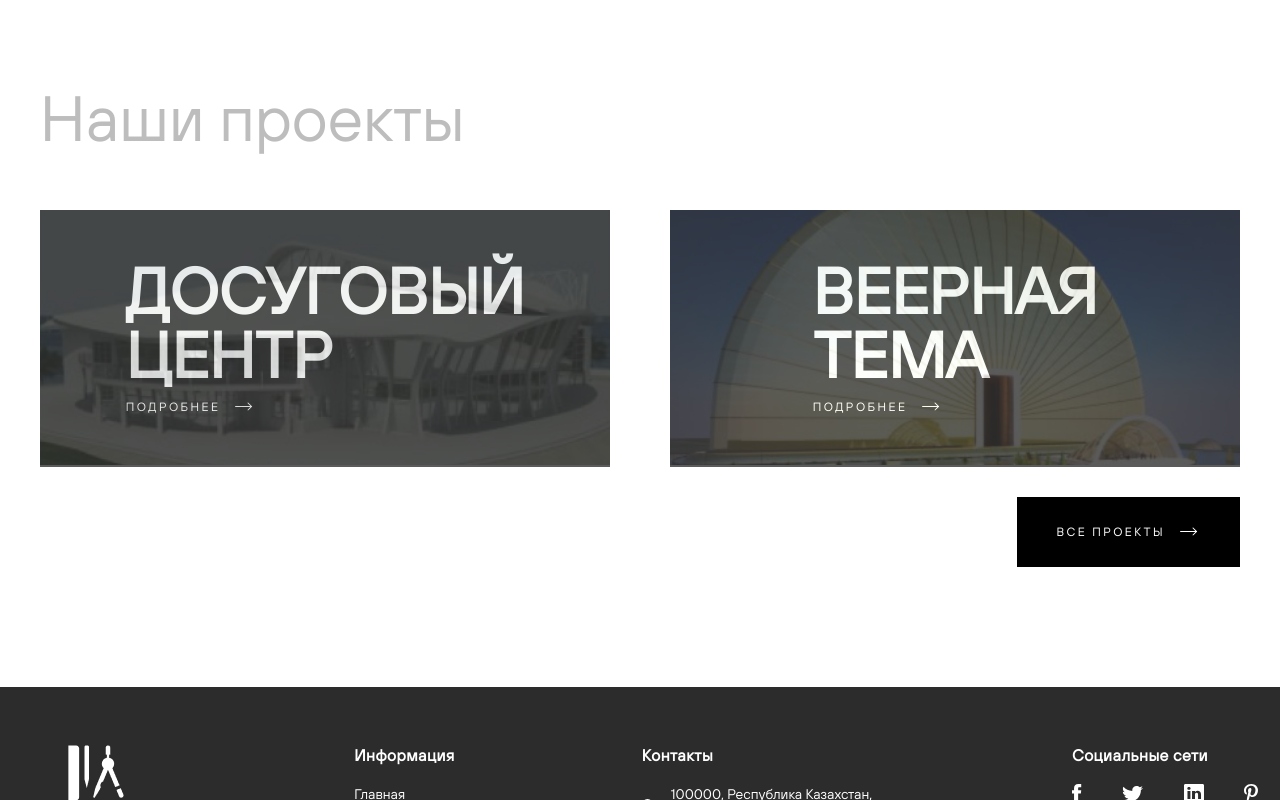
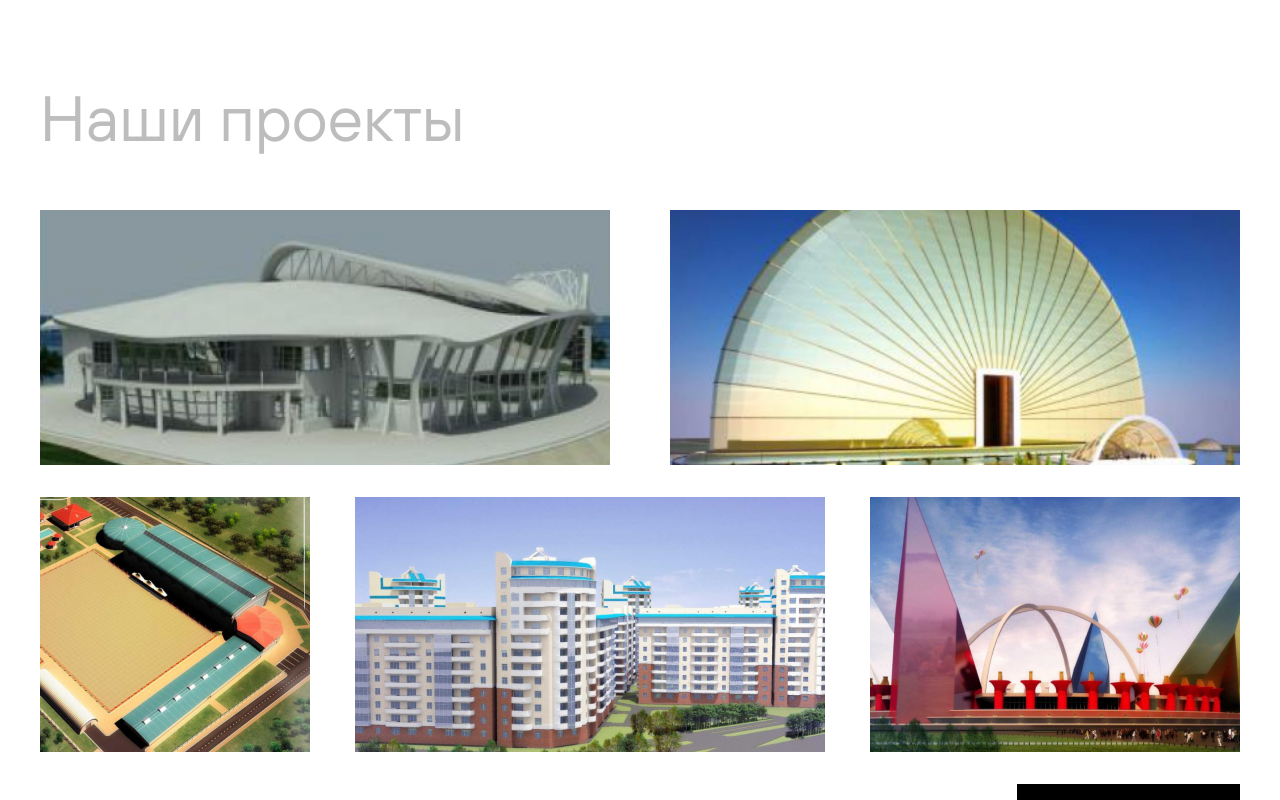
Before and after one commit to cepreyblya/Digital-Project, a Vue app in the folder my-app/: page / in a window 1280 px wide. Shown: the part 2000-2800 px from the top of the page. Built offline with nearby package versions, Linux system fonts and the light colour scheme.

Commit message:
beauty animations

```diff
--- a/my-app/src/components/UI/DpButtonBlack.vue
+++ b/my-app/src/components/UI/DpButtonBlack.vue
@@ -20,8 +20,18 @@ export default {};
   justify-content: center;
   padding: 23px 39px;
   transition-duration: 1s;
+  min-width: 223px;
 
   background: #000;
+
+  &:hover {
+    background: rgb(24, 24, 24);
+    > *:last-child {
+      margin-right: -10px;
+    }
+    &__arrow {
+    }
+  }
 
   > *:not(:last-child) {
     margin-right: 12px;
@@ -37,12 +47,7 @@ export default {};
   }
 
   &__arrow {
-  }
-}
-.button-black:hover {
-  background: rgb(24, 24, 24);
-
-  &__arrow {
+    transition-duration: 1s;
   }
 }
 </style>
--- a/my-app/src/components/UI/DpButtonWhite.vue
+++ b/my-app/src/components/UI/DpButtonWhite.vue
@@ -24,6 +24,13 @@ export default {};
 
   background: #ffffff;
 
+  &:hover {
+    background: rgb(218, 217, 217);
+    > *:last-child {
+      margin-right: -10px;
+    }
+  }
+
   > *:not(:last-child) {
     margin-right: 12px;
   }
@@ -36,14 +43,7 @@ export default {};
   }
 
   &__arrow {
-  }
-}
-.button-white:hover {
-  background: rgb(218, 217, 217);
-  &__text {
-  }
-
-  &__arrow {
+    transition-duration: 1s;
   }
 }
 </style>
--- /dev/null
+++ b/my-app/src/components/items/DpOurProjects.vue
@@ -0,0 +1,119 @@
+<template>
+  <div
+    class="our-projects__item project-item"
+    @mouseover="isHover = true"
+    @mouseleave="isHover = false"
+  >
+    <img
+      :src="require('@/assets/images/main/our_projects/' + projectImg)"
+      alt="our-project"
+      class="project-item__img"
+    />
+    <div class="project-item__about" v-show="isHover">
+      <div class="project-item__about-container">
+        <transition>
+          <div class="project-item__title" v-show="isHover">
+            <slot></slot>
+          </div>
+        </transition>
+        <a href="" class="project-item__link">
+          <div class="project-item__more-info">подробнее</div>
+          <img
+            src="@/assets/images/UI/arrow-2-right-white.svg"
+            alt=""
+            class="project-item__arrow"
+          />
+        </a>
+      </div>
+    </div>
+  </div>
+</template>
+
+<script>
+export default {
+  data() {
+    return {
+      isHover: false,
+    };
+  },
+  props: {
+    projectImg: {
+      type: String,
+      required: true,
+    },
+  },
+};
+</script>
+
+<style lang="scss">
+.v-enter-active,
+.v-leave-active {
+  transition: opacity 2s ease;
+}
+
+.v-enter-from,
+.v-leave-to {
+  opacity: 0;
+}
+
+.project-item {
+  position: relative;
+  &__img {
+  }
+
+  &__about {
+    background: #333333;
+    opacity: 0.8;
+    position: absolute;
+    top: 0;
+    left: 0;
+    width: 100%;
+    height: 100%;
+    display: flex;
+    align-items: center;
+    justify-content: center;
+  }
+
+  &__about-container {
+    > *:not(:last-child) {
+      margin-bottom: 8px;
+    }
+  }
+
+  &__title {
+    font-weight: 700;
+    font-size: 64px;
+    line-height: 100%;
+
+    color: #ffffff;
+  }
+
+  &__link {
+    display: flex;
+    align-items: center;
+    max-width: 130px;
+    > *:not(:last-child) {
+      transition-duration: 1s;
+      margin-right: 12px;
+    }
+    &:hover {
+      > *:not(:last-child) {
+        margin-right: 22px;
+      }
+    }
+  }
+
+  &__more-info {
+    font-size: 12px;
+    line-height: 100%;
+
+    letter-spacing: 0.2em;
+    text-transform: uppercase;
+
+    color: #ffffff;
+  }
+
+  &__arrow {
+  }
+}
+</style>
--- a/my-app/src/pages/MainPage.vue
+++ b/my-app/src/pages/MainPage.vue
@@ -87,54 +87,27 @@
           <div class="our-projects__title">Наши проекты</div>
           <div class="our-projects__img-wrapper">
             <div class="our-projects__row">
-              <div class="our-projects__item project-item">
-                <img
-                  src="@/assets/images/main/our_projects/01.jpg"
-                  alt=""
-                  class="project-item__img"
-                />
-                <div class="project-item__about">
-                  <div class="project-item__about-container">
-                    <div class="project-item__title">
-                      ДОСУГОВЫЙ <br />
-                      ЦЕНТР
-                    </div>
-                    <a href="" class="project-item__link">
-                      <div class="project-item__more-info">подробнее</div>
-                      <img
-                        src="@/assets/images/UI/arrow-2-right-white.svg"
-                        alt=""
-                        class="project-item__arrow"
-                      />
-                    </a>
-                  </div>
-                </div>
-              </div>
-              <div class="our-projects__item project-item">
-                <img
-                  src="@/assets/images/main/our_projects/02.jpg"
-                  alt=""
-                  class="project-item__img"
-                />
-                <div class="project-item__about">
-                  <div class="project-item__about-container">
-                    <div class="project-item__title">
-                      ВЕЕРНАЯ <br />
-                      ТЕМА
-                    </div>
-                    <a href="" class="project-item__link">
-                      <div class="project-item__more-info">подробнее</div>
-                      <img
-                        src="@/assets/images/UI/arrow-2-right-white.svg"
-                        alt=""
-                        class="project-item__arrow"
-                      />
-                    </a>
-                  </div>
-                </div>
-              </div>
+              <dp-our-projects :projectImg="'01.jpg'" class="our-projects__item"
+                >ДОСУГОВЫЙ<br />
+                ЦЕНТР</dp-our-projects
+              >
+              <dp-our-projects :projectImg="'02.jpg'" class="our-projects__item"
+                >ВЕЕРНАЯ<br />ТЕМА</dp-our-projects
+              >
             </div>
-            <div class="our-projects__row"></div>
+            <div class="our-projects__row">
+              <dp-our-projects :projectImg="'03.jpg'" class="our-projects__item"
+                >ДОСУ<br />ГОВЫЙ<br />ЦЕНТР</dp-our-projects
+              >
+              <dp-our-projects :projectImg="'04.jpg'" class="our-projects__item"
+                >ДОСУГОВЫЙ<br />
+                ЦЕНТР</dp-our-projects
+              >
+              <dp-our-projects :projectImg="'05.jpg'" class="our-projects__item"
+                >ДОСУ<br />ГОВЫЙ<br />
+                ЦЕНТР</dp-our-projects
+              >
+            </div>
           </div>
           <a href="" class="our-projects__button">
             <dp-button-black>все проекты</dp-button-black>
@@ -146,13 +119,23 @@
 </template>
 
 <script>
+import DpOurProjects from "../components/items/DpOurProjects.vue";
 import ArrowLeft from "../components/UI/ArrowLeft.vue";
 import ArrowRight from "../components/UI/ArrowRight.vue";
 import DpButtonBlack from "../components/UI/DpButtonBlack.vue";
 import DpButtonWhite from "../components/UI/DpButtonWhite.vue";
 export default {
-  components: { ArrowRight, ArrowLeft, DpButtonWhite, DpButtonBlack },
+  components: {
+    ArrowRight,
+    ArrowLeft,
+    DpButtonWhite,
+    DpButtonBlack,
+    DpOurProjects,
+  },
   name: "MainPage",
+  data() {
+    return {};
+  },
 };
 </script>
 
@@ -235,6 +218,7 @@ export default {
     position: absolute;
     top: calc(100% - 72px);
     z-index: 2;
+    min-width: 222px;
   }
 }
 
@@ -379,13 +363,16 @@ export default {
     line-height: 100%;
 
     color: #bdbdbd;
-  }
 
-  &__title:not(:last-child) {
-    margin-bottom: 60px;
+    &:not(:last-child) {
+      margin-bottom: 60px;
+    }
   }
 
   &__img-wrapper {
+    > *:not(:last-child) {
+      padding-bottom: 30px;
+    }
   }
 
   &__row {
@@ -401,59 +388,4 @@ export default {
     align-self: flex-end;
   }
 }
-.project-item {
-  position: relative;
-  &__img {
-  }
-
-  &__about {
-    background: #333333;
-    opacity: 0.8;
-    position: absolute;
-    top: 0;
-    left: 0;
-    width: 100%;
-    height: 100%;
-    display: flex;
-    flex-direction: column;
-    align-items: center;
-    justify-content: center;
-  }
-
-  &__about-container {
-    > *:not(:last-child) {
-      margin-bottom: 8px;
-    }
-  }
-
-  &__title {
-    font-weight: 700;
-    font-size: 64px;
-    line-height: 100%;
-
-    color: #ffffff;
-  }
-
-  &__link {
-    display: flex;
-    align-items: center;
-    max-width: 130px;
-    > *:not(:last-child) {
-      margin-right: 12px;
-    }
-  }
-
-  &__more-info {
-    font-size: 12px;
-    line-height: 100%;
-
-    letter-spacing: 0.2em;
-    text-transform: uppercase;
-
-    color: #ffffff;
-  }
-
-  &__arrow {
-  }
-}
 </style>
```
